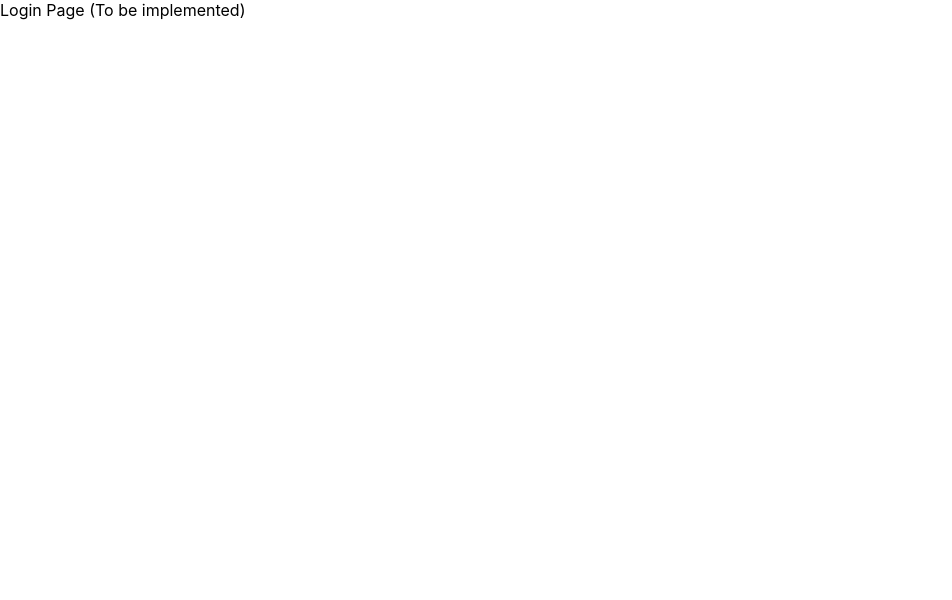
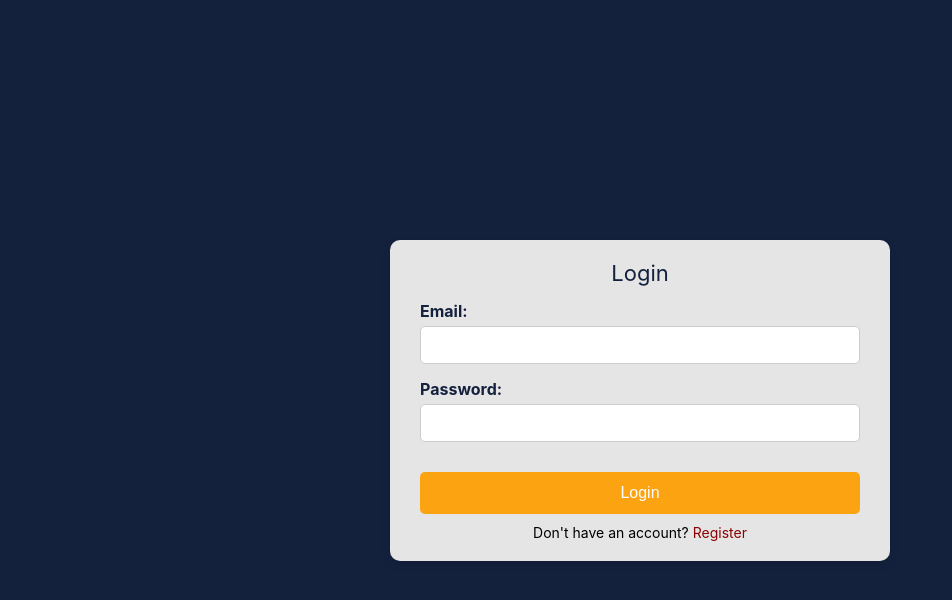
Before and after one commit to biancabelea/Mentum, a React (Create React App) app in the folder mentum-frontend/: page /login in a window 1280 px wide. Shown: the top 600 px of the page, without its empty margins (0-952 px from the left). Built offline with nearby package versions, Linux system fonts and the light colour scheme.

Commit message:
Login FE+BE

```diff
--- a/mentum-frontend/src/App.js
+++ b/mentum-frontend/src/App.js
@@ -1,14 +1,16 @@
 import React from 'react';
 import { Routes, Route } from 'react-router-dom';
 import Register from './components/Register';
+import Login from './components/Login';
 
 function App() {
-  return (
-    <Routes>
-      <Route path="/register" element={<Register />} />
-      <Route path="/login" element={<div>Login Page (To be implemented)</div>} />
-    </Routes>
-  );
+    return (
+        <Routes>
+            <Route path="/register" element={<Register />} />
+            <Route path="/login" element={<Login />} />
+            <Route path="/" element={<div>Welcome to the Home Page</div>} />
+        </Routes>
+    );
 }
 
 export default App;
--- /dev/null
+++ b/mentum-frontend/src/components/Login.js
@@ -0,0 +1,86 @@
+import React, { useState } from 'react';
+import '../styles/Register.css';
+import { useNavigate } from 'react-router-dom';
+import axios from 'axios';
+
+function Login() {
+    const [credentials, setCredentials] = useState({
+        email: '',
+        password: '',
+    });
+
+    const [error, setError] = useState('');
+    const navigate = useNavigate();
+
+    const handleChange = (e) => {
+        const { name, value } = e.target;
+        setCredentials((prev) => ({ ...prev, [name]: value }));
+    };
+
+    const handleSubmit = async (e) => {
+        e.preventDefault();
+        try {
+            const response = await axios.post('http://localhost:5000/login', credentials, {
+                headers: { 'Content-Type': 'application/json' },
+            });
+            console.log('Login successful:', response.data);
+
+            // Save the token in localStorage
+            localStorage.setItem('token', response.data.token);
+
+            // Redirect to home or dashboard
+            navigate('/');
+        } catch (error) {
+            setError(error.response?.data?.message || 'Something went wrong');
+            console.error('Login failed:', error.response || error);
+        }
+    };
+
+    const handleRegisterClick = () => {
+        navigate('/register');
+    };
+
+    return (
+        <div className="body-register">
+            <form className="registration-form" onSubmit={handleSubmit}>
+                <div className="title">Login</div>
+                {error && <p style={{ color: 'red' }}>{error}</p>}
+
+                <div>
+                    <label htmlFor="email">Email:</label>
+                    <input
+                        type="email"
+                        id="email"
+                        name="email"
+                        value={credentials.email}
+                        onChange={handleChange}
+                        required
+                    />
+                </div>
+
+                <div>
+                    <label htmlFor="password">Password:</label>
+                    <input
+                        type="password"
+                        id="password"
+                        name="password"
+                        value={credentials.password}
+                        onChange={handleChange}
+                        required
+                    />
+                </div>
+
+                <button type="submit">Login</button>
+
+                <div className="prompt">
+                    Don't have an account?{' '}
+                    <a className="redirect" onClick={handleRegisterClick}>
+                        Register
+                    </a>
+                </div>
+            </form>
+        </div>
+    );
+}
+
+export default Login;
```
Also changed, not shown: 1 other file (tests, documents, lock files or other folders).
